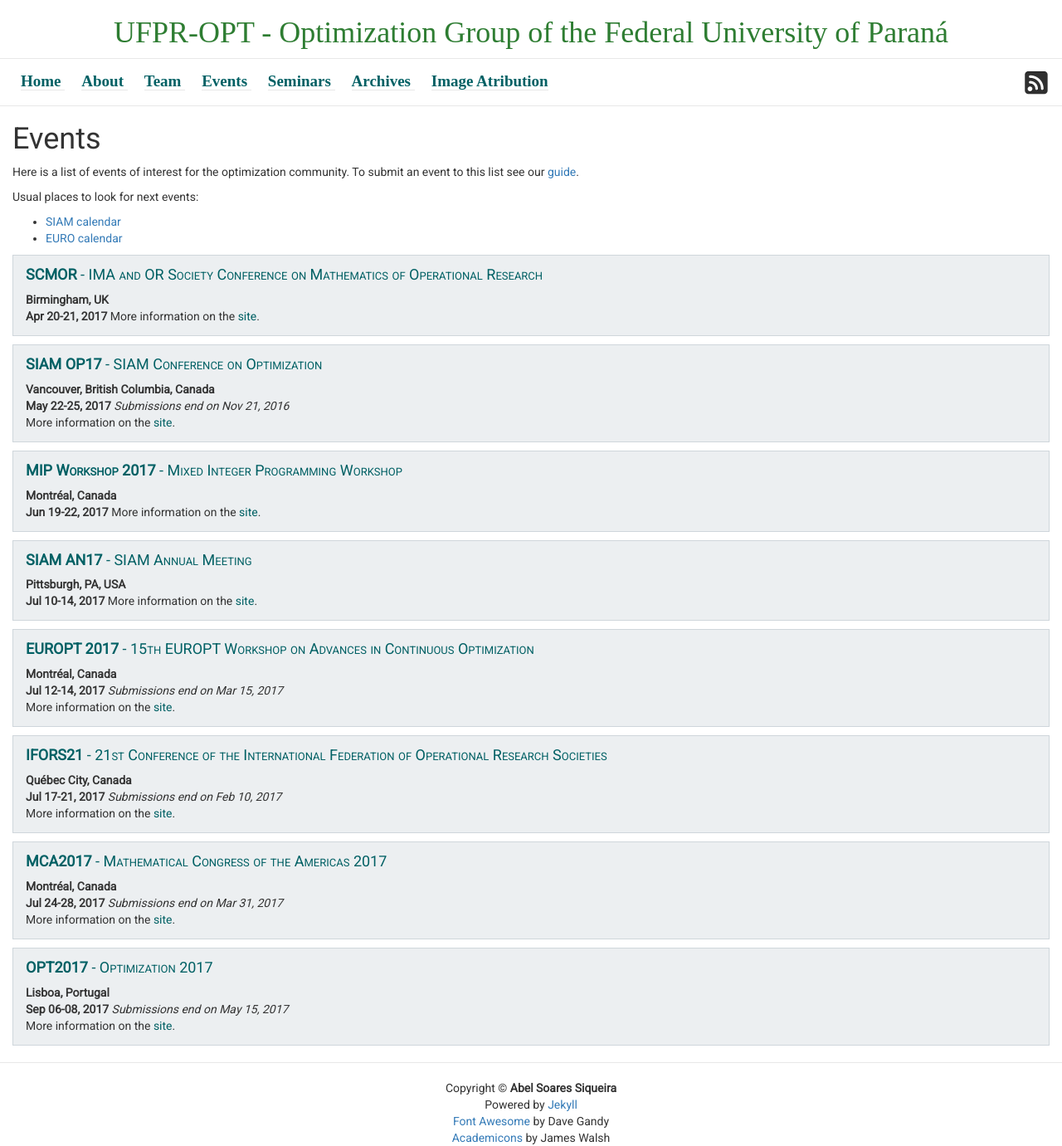
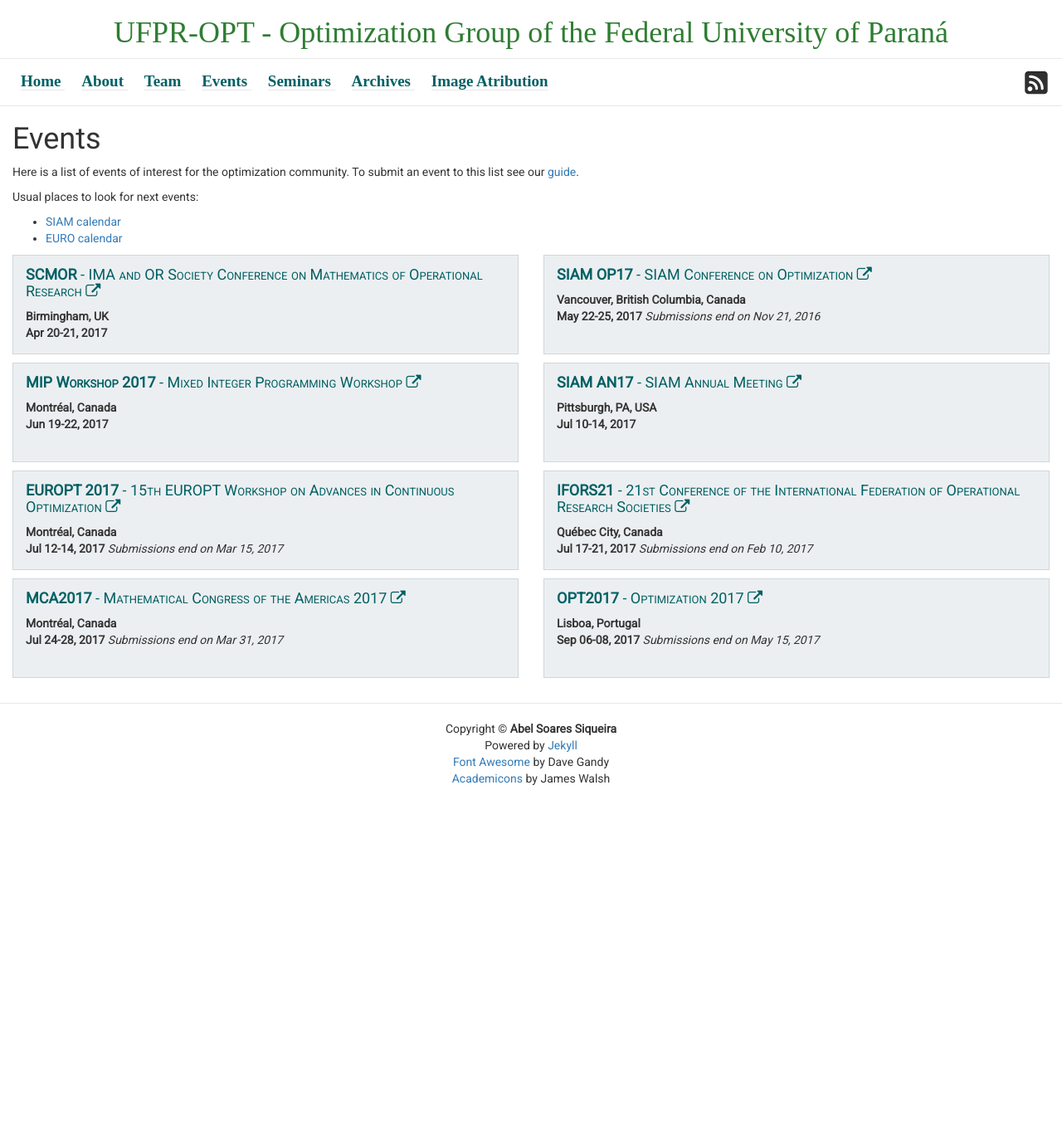
Before and after one commit to ufpr-pde/ufpr-opt.github.io, a Jekyll site: the page built from d_event_calendar.md, in a window 1280 px wide. Shown: the whole page at 83% size. Built offline with Jekyll 4.4.1, drawn with Linux system fonts in a browser that asks for light colours; some web fonts are replaced; after the commit the page ends 948 px from its top, so only the background shows below that.

Commit message:
Update event page

```diff
--- a/_sass/_base.scss
+++ b/_sass/_base.scss
@@ -1,3 +1,7 @@
+.event-card {
+  min-height: 120px;
+}
+
 .team_member {
   .profile-img {
     @media screen and (min-width: 768px) {
--- a/d_event_calendar.md
+++ b/d_event_calendar.md
@@ -13,15 +13,17 @@
 - [EURO calendar](https://www.euro-online.org/web/pages/460/calendar)
 
 {% assign events = site.data.events | sort: 'date' %}
+<div class="row">
 {% for event in events %}
-<div class="card container-fluid">
+<div class="col-xs-12 col-md-6">
+<div class="card container-fluid event-card">
 <h4 id="{{event.key}}">
 <a href="#{{ event.key }}"></a>
 <a href="{{ event.url }}">
 {% if event.acro %}
   <strong> {{ event.acro }} </strong> -
 {% endif %}
-{{ event.name }}
+{{ event.name }} <i class="fa fa-external-link"></i>
 </a>
 </h4>
 <p>
@@ -46,13 +48,8 @@
 on {{ event.datesub | date: "%b %d, %Y" }}</em>
 <br>
 {% endif %}
-{% if event.url %}
-More information on the
-<a href="{{ event.url }}">site</a>.
-{% else %}
-We don't have a site for this event.
-If you know the site, please submit to us.
-{% endif %}
 </p>
 </div>
+</div>
 {% endfor %}
+</div>
```
